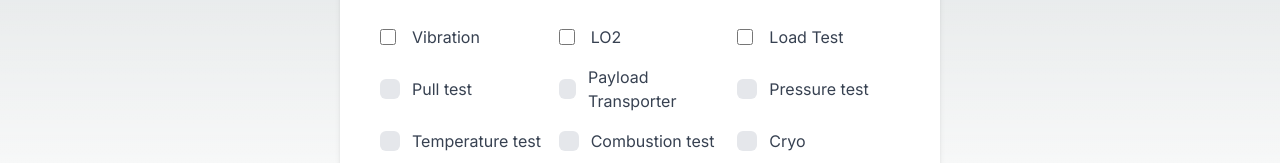
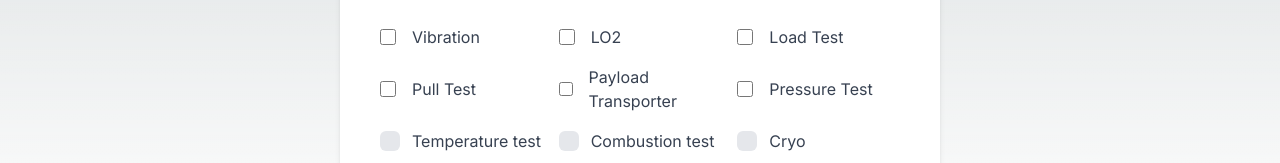
Before and after one commit to AGI-CEO/team-kilo, a Next.js app: page /create in a window 1280 px wide. Shown: the part 231-394 px from the top of the page. Built offline with nearby package versions, Linux system fonts and the light colour scheme.

Commit message:
Added Pull Test Payload and Pressure Checkbox

```diff
--- a/src/components/testtype.jsx
+++ b/src/components/testtype.jsx
@@ -32,62 +32,22 @@ export default function TestType() {
           </label>
         </div>
         <div className="flex items-center space-x-3">
-          <div className="relative w-5 h-5 rounded-md bg-gray-200 dark:bg-gray-800 group-hover:bg-gray-300 dark:group-hover:bg-gray-700 transition-colors duration-200 cursor-pointer">
-            <div className="absolute inset-0 flex items-center justify-center opacity-0 group-checked:opacity-100 transition-opacity duration-200">
-              <svg
-                className="w-3 h-3 text-white"
-                fill="none"
-                stroke="currentColor"
-                strokeLinecap="round"
-                strokeLinejoin="round"
-                strokeWidth="3"
-                viewBox="0 0 24 24"
-              >
-                <polyline points="20 6 9 17 4 12" />
-              </svg>
-            </div>
-          </div>
-          <span className="text-gray-700 dark:text-gray-300">Pull test</span>
+          <label className="flex items-center space-x-4">
+          <input type="checkbox" name="Checkbox" value="1" class="w-4 h-4 text-blue-600 border-gray-300 rounded focus:ring-blue-500"/>
+            <span className="text-gray-700 dark:text-gray-300">Pull Test</span>
+          </label>
         </div>
         <div className="flex items-center space-x-3">
-          <div className="relative w-5 h-5 rounded-md bg-gray-200 dark:bg-gray-800 group-hover:bg-gray-300 dark:group-hover:bg-gray-700 transition-colors duration-200 cursor-pointer">
-            <div className="absolute inset-0 flex items-center justify-center opacity-0 group-checked:opacity-100 transition-opacity duration-200">
-              <svg
-                className="w-3 h-3 text-white"
-                fill="none"
-                stroke="currentColor"
-                strokeLinecap="round"
-                strokeLinejoin="round"
-                strokeWidth="3"
-                viewBox="0 0 24 24"
-              >
-                <polyline points="20 6 9 17 4 12" />
-              </svg>
-            </div>
-          </div>
-          <span className="text-gray-700 dark:text-gray-300">
-            Payload Transporter
-          </span>
+        <label className="flex items-center space-x-4">
+          <input type="checkbox" name="Checkbox" value="1" class="w-4 h-4 text-blue-600 border-gray-300 rounded focus:ring-blue-500"/>
+            <span className="text-gray-700 dark:text-gray-300">Payload Transporter</span>
+          </label>
         </div>
         <div className="flex items-center space-x-3">
-          <div className="relative w-5 h-5 rounded-md bg-gray-200 dark:bg-gray-800 group-hover:bg-gray-300 dark:group-hover:bg-gray-700 transition-colors duration-200 cursor-pointer">
-            <div className="absolute inset-0 flex items-center justify-center opacity-0 group-checked:opacity-100 transition-opacity duration-200">
-              <svg
-                className="w-3 h-3 text-white"
-                fill="none"
-                stroke="currentColor"
-                strokeLinecap="round"
-                strokeLinejoin="round"
-                strokeWidth="3"
-                viewBox="0 0 24 24"
-              >
-                <polyline points="20 6 9 17 4 12" />
-              </svg>
-            </div>
-          </div>
-          <span className="text-gray-700 dark:text-gray-300">
-            Pressure test
-          </span>
+        <label className="flex items-center space-x-4">
+          <input type="checkbox" name="Checkbox" value="1" class="w-4 h-4 text-blue-600 border-gray-300 rounded focus:ring-blue-500"/>
+            <span className="text-gray-700 dark:text-gray-300">Pressure Test</span>
+          </label>
         </div>
         <div className="flex items-center space-x-3">
           <div className="relative w-5 h-5 rounded-md bg-gray-200 dark:bg-gray-800 group-hover:bg-gray-300 dark:group-hover:bg-gray-700 transition-colors duration-200 cursor-pointer">
```
